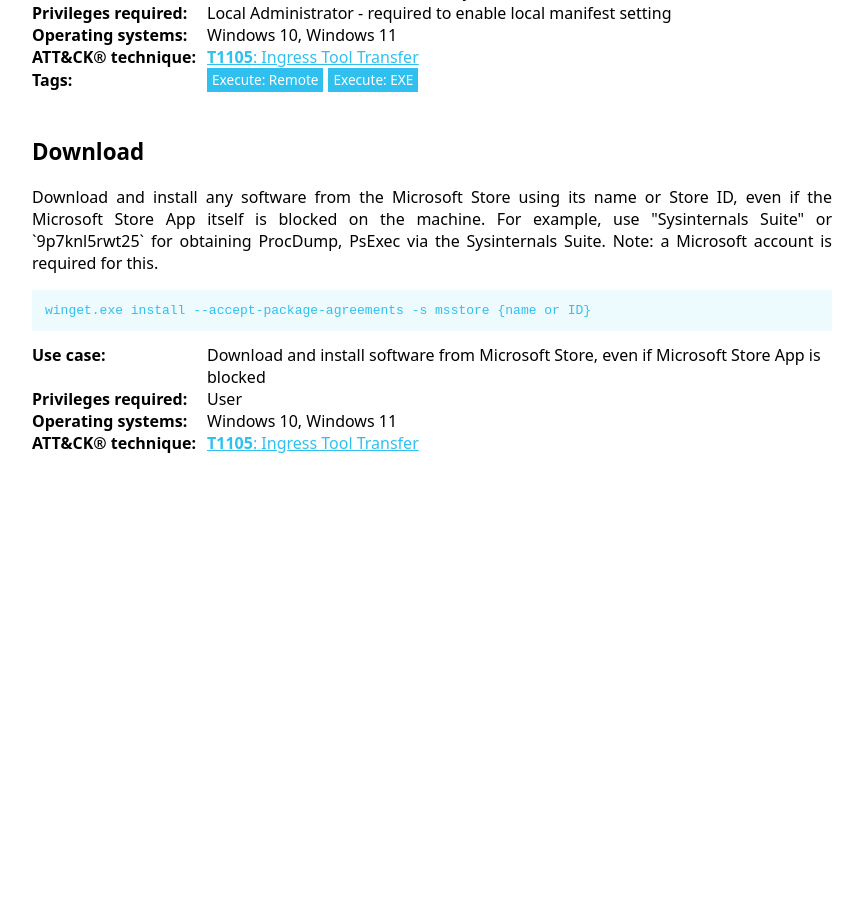
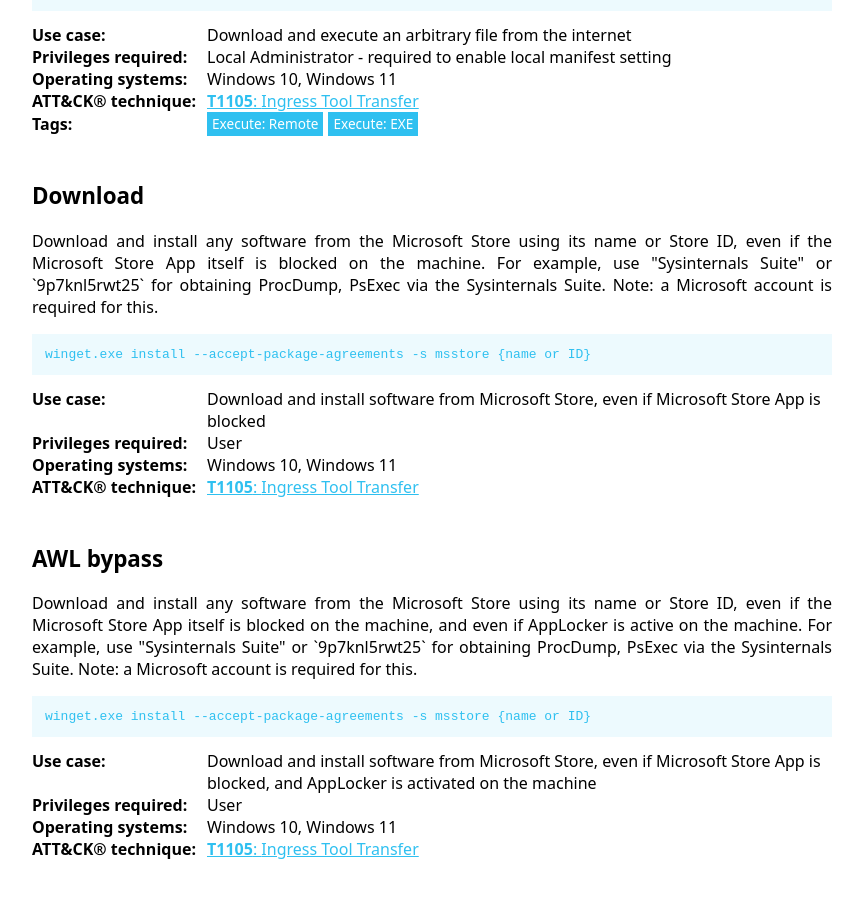
Before and after one commit to LOLBAS-Project/LOLBAS-Project.github.io, a Jekyll site: the page built from _lolbas/Binaries/Winget.md, in a window 1280 px wide and 900 px high, scrolled down 721 px. Shown: the whole window, without its empty margins (208-1071 px from the left). Built offline with Jekyll 4.4.1, drawn with Linux system fonts in a browser that asks for light colours; before the commit the page ends 1215 px from its top, so only the background shows below that; some of the changed text lies outside the part shown.

Commit message:
Applying update LOLBAS-Project/LOLBAS@ea4d2a87b0ed2cbf53fe3a8557e5474e25d4418f

```diff
--- a/_lolbas/Binaries/Winget.md
+++ b/_lolbas/Binaries/Winget.md
@@ -21,6 +21,13 @@ Commands:
     Privileges: User
     MitreID: T1105
     OperatingSystem: Windows 10, Windows 11
+  - Command: winget.exe install --accept-package-agreements -s msstore {name or ID}
+    Description: 'Download and install any software from the Microsoft Store using its name or Store ID, even if the Microsoft Store App itself is blocked on the machine, and even if AppLocker is active on the machine. For example, use "Sysinternals Suite" or `9p7knl5rwt25` for obtaining ProcDump, PsExec via the Sysinternals Suite. Note: a Microsoft account is required for this.'
+    Usecase: Download and install software from Microsoft Store, even if Microsoft Store App is blocked, and AppLocker is activated on the machine
+    Category: AWL Bypass
+    Privileges: User
+    MitreID: T1105
+    OperatingSystem: Windows 10, Windows 11
 Full_Path:
   - Path: C:\Users\user\AppData\Local\Microsoft\WindowsApps\winget.exe
 Code_Sample:
```
Also changed, not shown: other parts of _lolbas/Binaries/Winget.md (+2 -0 lines).
